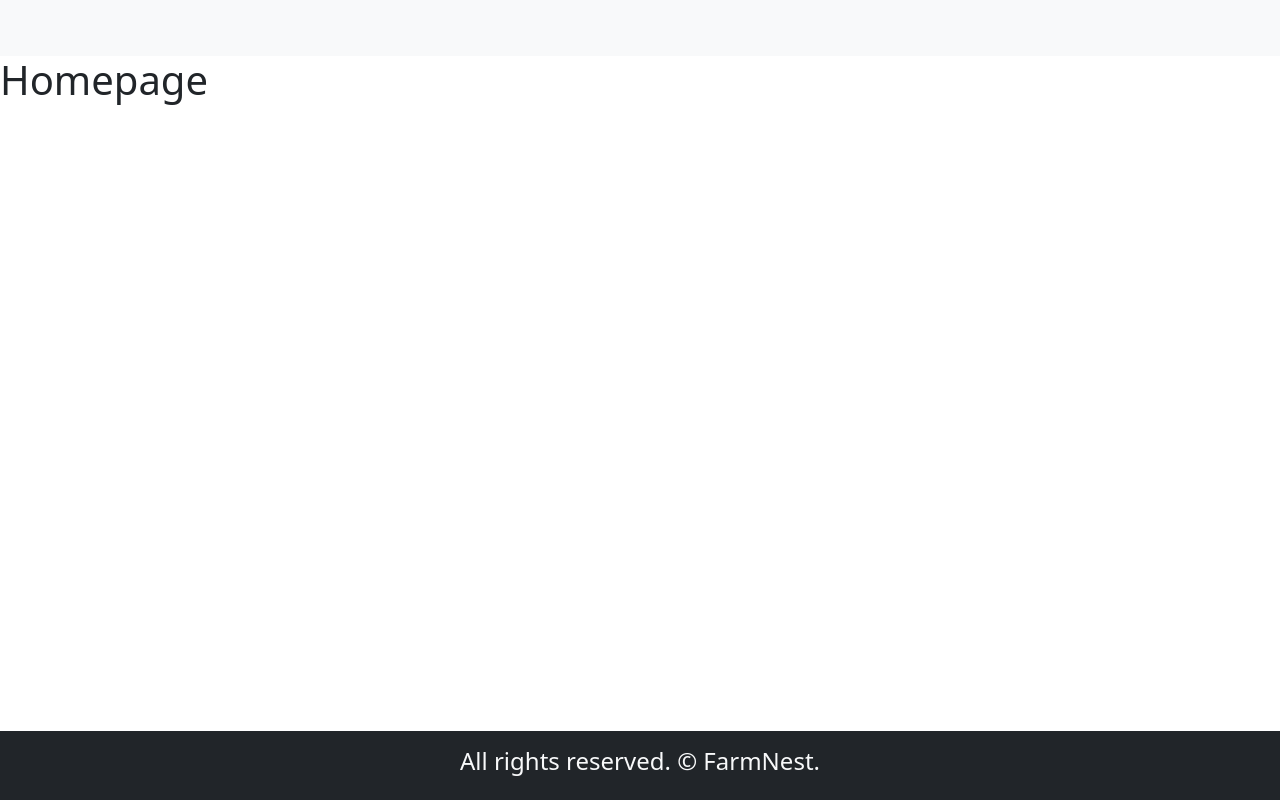
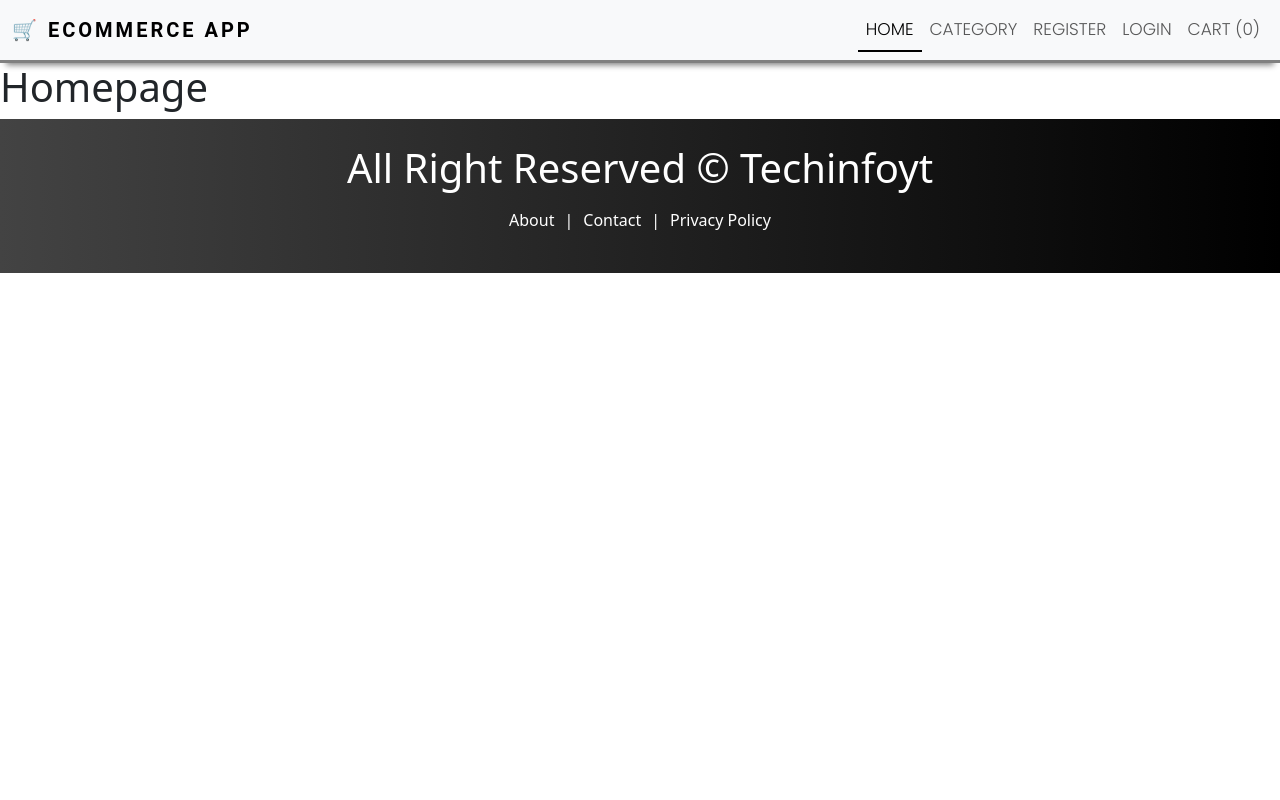
Before and after one commit to Sayanduary/PracticeMERN, a React (Vite) app in the folder client/: page / in a window 1280 px wide. Built offline with nearby package versions, Linux system fonts and the light colour scheme.

Commit message:
adding more files

```diff
--- a/client/src/components/layout/Footer.jsx
+++ b/client/src/components/layout/Footer.jsx
@@ -1,11 +1,15 @@
 import React from "react";
-
-function Footer() {
+import { Link } from "react-router-dom";
+const Footer = () => {
   return (
-    <div className="bg-dark text-light p-3">
-      <h4 className="text-center">All rights reserved. &copy; FarmNest. </h4>
+    <div className="footer">
+      <h1 className="text-center">All Right Reserved &copy; Techinfoyt</h1>
+      <p className="text-center mt-3">
+        <Link to="/about">About</Link>|<Link to="/contact">Contact</Link>|
+        <Link to="/policy">Privacy Policy</Link>
+      </p>
     </div>
   );
-}
+};
 
 export default Footer;
--- a/client/src/components/layout/Header.jsx
+++ b/client/src/components/layout/Header.jsx
@@ -1,33 +1,59 @@
 import React from "react";
-import {NavLink} from 'react-router-dom'
+import { NavLink, Link } from "react-router-dom";
+import { GiShoppingBag } from "react-icons/gi";
 
-function Header() {
+const Header = () => {
   return (
     <>
       <nav className="navbar navbar-expand-lg bg-body-tertiary">
         <div className="container-fluid">
-    <button className="navbar-toggler" type="button" data-bs-toggle="collapse" data-bs-target="#navbarTogglerDemo01" aria-controls="navbarTogglerDemo01" aria-expanded="false" aria-label="Toggle navigation">
+          <button
+            className="navbar-toggler"
+            type="button"
+            data-bs-toggle="collapse"
+            data-bs-target="#navbarTogglerDemo01"
+            aria-controls="navbarTogglerDemo01"
+            aria-expanded="false"
+            aria-label="Toggle navigation"
+          >
             <span className="navbar-toggler-icon" />
           </button>
           <div className="collapse navbar-collapse" id="navbarTogglerDemo01">
-      <navlink to="/" className="navbar-brand" href="#">Hidden brand</navlink>
-      <ul className="navbar-nav me-auto mb-2 mb-lg-0">
+            <Link to="/" className="navbar-brand">
+              🛒 Ecommerce App
+            </Link>
+            <ul className="navbar-nav ms-auto mb-2 mb-lg-0">
               <li className="nav-item">
-          <navlink to="/" className="nav-link active" aria-current="page" href="#">Home</navlink>
+                <NavLink to="/" className="nav-link ">
+                  Home
+                </NavLink>
               </li>
               <li className="nav-item">
-          <navlink to="/" className="nav-link" href="#">Link</navlink>
+                <NavLink to="/category" className="nav-link ">
+                  Category
+                </NavLink>
               </li>
               <li className="nav-item">
-          <navlink to="/" className="nav-link disabled" aria-disabled="true">Disabled</navlink>
+                <NavLink to="/register" className="nav-link">
+                  Register
+                </NavLink>
+              </li>
+              <li className="nav-item">
+                <NavLink to="/login" className="nav-link">
+                  Login
+                </NavLink>
+              </li>
+              <li className="nav-item">
+                <NavLink to="/cart" className="nav-link">
+                  Cart (0)
+                </NavLink>
               </li>
             </ul>
           </div>
         </div>
       </nav>
-
     </>
   );
-}
+};
 
 export default Header;
--- a/client/src/index.css
+++ b/client/src/index.css
@@ -1,9 +1,100 @@
-@import "tailwindcss";
-
-@import url('https://fonts.googleapis.com/css2?family=Poppins:ital,wght@0,100;0,200;0,300;0,400;0,500;0,600;0,700;0,800;0,900;1,100;1,200;1,300;1,400;1,500;1,600;1,700;1,800;1,900&display=swap');
+@import url("https://fonts.googleapis.com/css2?family=Playfair+Display:wght@700&family=Poppins:wght@300;400&display=swap");
 
 * {
   margin: 0;
   padding: 0;
   box-sizing: border-box;
 }
+
+/* font-family: 'Poppins', sans-serif; */
+/* font-family: 'Playfair Display', serif; */
+
+/* //navbar css */
+.navbar {
+  font-family: "Poppins", sans-serif;
+  font-size: 17px;
+  line-height: 26px;
+  text-transform: uppercase;
+  box-shadow: 0 8px 6px -6px gray;
+  --webkit-box-shadow: 0 8px 6px -6px gray;
+  border-bottom: solid gray !important;
+}
+
+.nav-link {
+  font-weight: 300 !important;
+}
+
+.active {
+  border-bottom: 2px solid black;
+}
+
+.navbar-brand {
+  font-weight: 700;
+  font-family: "roboto", sans-serif;
+  letter-spacing: 3px;
+}
+/* =============================
+==========footer============= */
+
+.footer {
+  color: white;
+  padding: 25px;
+  background: #000000; /* fallback for old browsers */
+  background: -webkit-linear-gradient(
+    to right,
+    #434343,
+    #000000
+  ); /* Chrome 10-25, Safari 5.1-6 */
+  background: linear-gradient(to right, #434343, #000000);
+}
+
+.footer a {
+  text-decoration: none;
+  color: white;
+  padding: 10px;
+}
+
+.footer a:hover {
+  color: #ffefba;
+  border-bottom: 1px solid #ffefba;
+}
+/* =================================
+======== page not found css ======= */
+.pnf {
+  display: flex;
+  min-height: 65vh;
+  flex-direction: column;
+  align-items: center;
+  justify-content: center;
+}
+
+.pnf-title {
+  font-size: 100px;
+  font-weight: 700;
+}
+
+.pnf-heading {
+  font-weight: normal;
+}
+
+.pnf-btn {
+  color: black;
+  border: 1px solid black;
+  text-decoration: none;
+  padding: 10px;
+  margin-top: 10px;
+}
+.pnf-btn:hover {
+  background-color: black;
+  color: white;
+}
+/* ========================================= */
+/* =========contact us ========= */
+.contactus {
+  margin: 0;
+  padding: 0;
+  height: 70vh;
+  display: flex;
+  align-items: center;
+  justify-content: center;
+}
--- a/client/src/pages/Contact.jsx
+++ b/client/src/pages/Contact.jsx
@@ -1,12 +1,36 @@
 import React from "react";
-import Layout from "../components/layout/Layout";
-
-function Contact() {
+import Layout from "./../components/Layout/Layout";
+import { BiMailSend, BiPhoneCall, BiSupport } from "react-icons/bi";
+const Contact = () => {
   return (
     <Layout>
-      <h1>Contact Page</h1>
+      <div className="row contactus ">
+        <div className="col-md-6 ">
+          <img
+            src="/images/contactus.jpeg"
+            alt="contactus"
+            style={{ width: "100%" }}
+          />
+        </div>
+        <div className="col-md-4">
+          <h1 className="bg-dark p-2 text-white text-center">CONTACT US</h1>
+          <p className="text-justify mt-2">
+            any query and info about prodduct feel free to call anytime we 24X7
+            vaialible
+          </p>
+          <p className="mt-3">
+            <BiMailSend /> : www.help@ecommerceapp.com
+          </p>
+          <p className="mt-3">
+            <BiPhoneCall /> : 012-3456789
+          </p>
+          <p className="mt-3">
+            <BiSupport /> : 1800-0000-0000 (toll free)
+          </p>
+        </div>
+      </div>
     </Layout>
   );
-}
+};
 
 export default Contact;
--- a/client/src/pages/PageNotFound.jsx
+++ b/client/src/pages/PageNotFound.jsx
@@ -1,12 +1,19 @@
 import React from "react";
-import Layout from "../components/layout/Layout";
+import { Link } from "react-router-dom";
+import Layout from "./../components/Layout/Layout";
 
-function PageNotFound() {
+const Pagenotfound = () => {
   return (
     <Layout>
-      <h1>Page Not Found</h1>
+      <div className="pnf">
+        <h1 className="pnf-title">404</h1>
+        <h2 className="pnf-heading">Oops ! Page Not Found</h2>
+        <Link to="/" className="pnf-btn">
+          Go Back
+        </Link>
+      </div>
     </Layout>
   );
-}
+};
 
-export default PageNotFound;
+export default Pagenotfound;
```
Also changed, not shown: 1 other file (tests, documents, lock files or other folders). Lines whose indentation alone changed are shown as unchanged.
